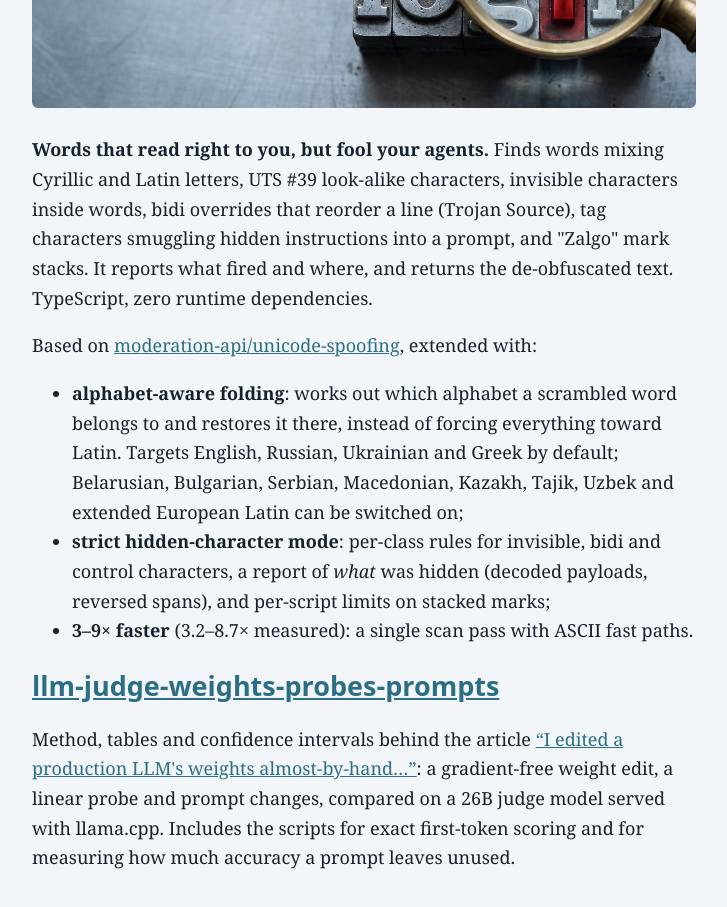
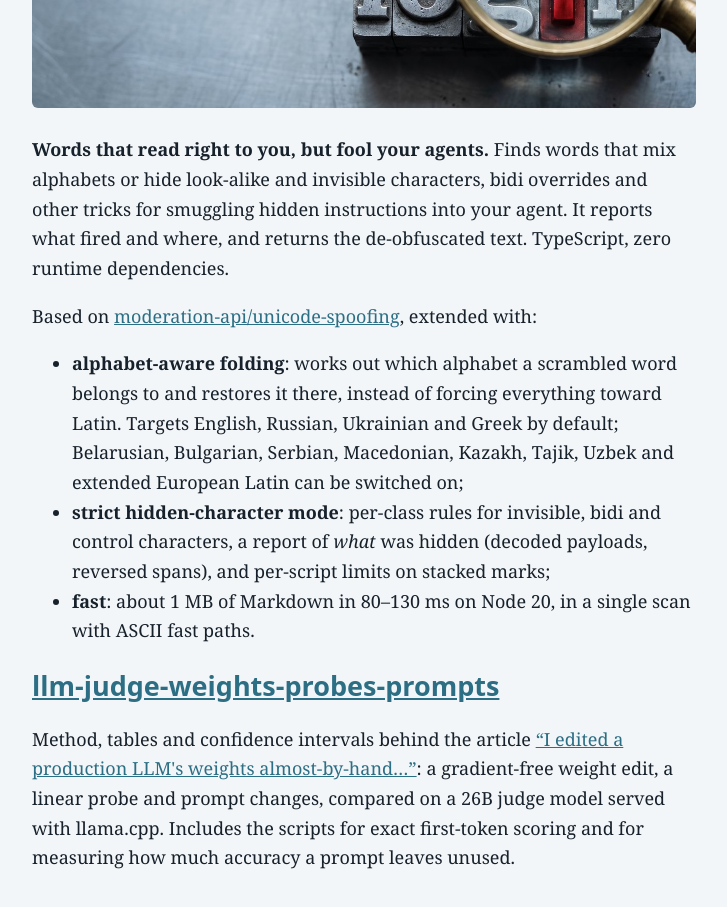
Before and after one commit to cycanics/cycanics.github.io, an Astro site: page /repos in a window 1280 px wide. Shown: the part 1100-2007 px from the top of the page, without its empty margins (276-1003 px from the left). Built offline with nearby package versions, Linux system fonts and the light colour scheme; Astro itself is replaced by a stand-in of ours.

Commit message:
Repos: unspoof description, speed as plain numbers

```diff
--- a/src/pages/repos.astro
+++ b/src/pages/repos.astro
@@ -16,9 +16,8 @@ const a1 = (await published()).some((a) => a.id === 'weights-vs-probe');
 
   <h2><a href="https://github.com/cycanics/unspoof">unspoof</a></h2>
   <p><img src="/unspoof.jpg" alt="Two rows of metal type spelling login under a magnifying glass; in one row the i is a look-alike letter: unspoof" width="1280" height="640" style="width:100%;height:auto;border-radius:6px" /></p>
-  <p><strong>Words that read right to you, but fool your agents.</strong> Finds words mixing Cyrillic and Latin letters, UTS #39 look-alike characters,
-  invisible characters inside words, bidi overrides that reorder a line (Trojan Source), tag characters smuggling hidden
-  instructions into a prompt, and "Zalgo" mark stacks. It reports what fired and where, and returns the de-obfuscated text.
+  <p><strong>Words that read right to you, but fool your agents.</strong> Finds words that mix alphabets or hide look-alike and invisible characters, bidi overrides and other tricks for
+  smuggling hidden instructions into your agent. It reports what fired and where, and returns the de-obfuscated text.
   TypeScript, zero runtime dependencies.</p>
   <p>Based on <a href="https://github.com/moderation-api/unicode-spoofing">moderation-api/unicode-spoofing</a>, extended with:</p>
   <ul>
@@ -27,7 +26,7 @@ const a1 = (await published()).some((a) => a.id === 'weights-vs-probe');
       Serbian, Macedonian, Kazakh, Tajik, Uzbek and extended European Latin can be switched on;</li>
     <li><strong>strict hidden-character mode</strong>: per-class rules for invisible, bidi and control characters, a report of
       <em>what</em> was hidden (decoded payloads, reversed spans), and per-script limits on stacked marks;</li>
-    <li><strong>3–9× faster</strong> (3.2–8.7× measured): a single scan pass with ASCII fast paths.</li>
+    <li><strong>fast</strong>: about 1 MB of Markdown in 80–130 ms on Node 20, in a single scan with ASCII fast paths.</li>
   </ul>
 
   <h2><a href="https://github.com/cycanics/llm-judge-weights-probes-prompts">llm-judge-weights-probes-prompts</a></h2>
```
